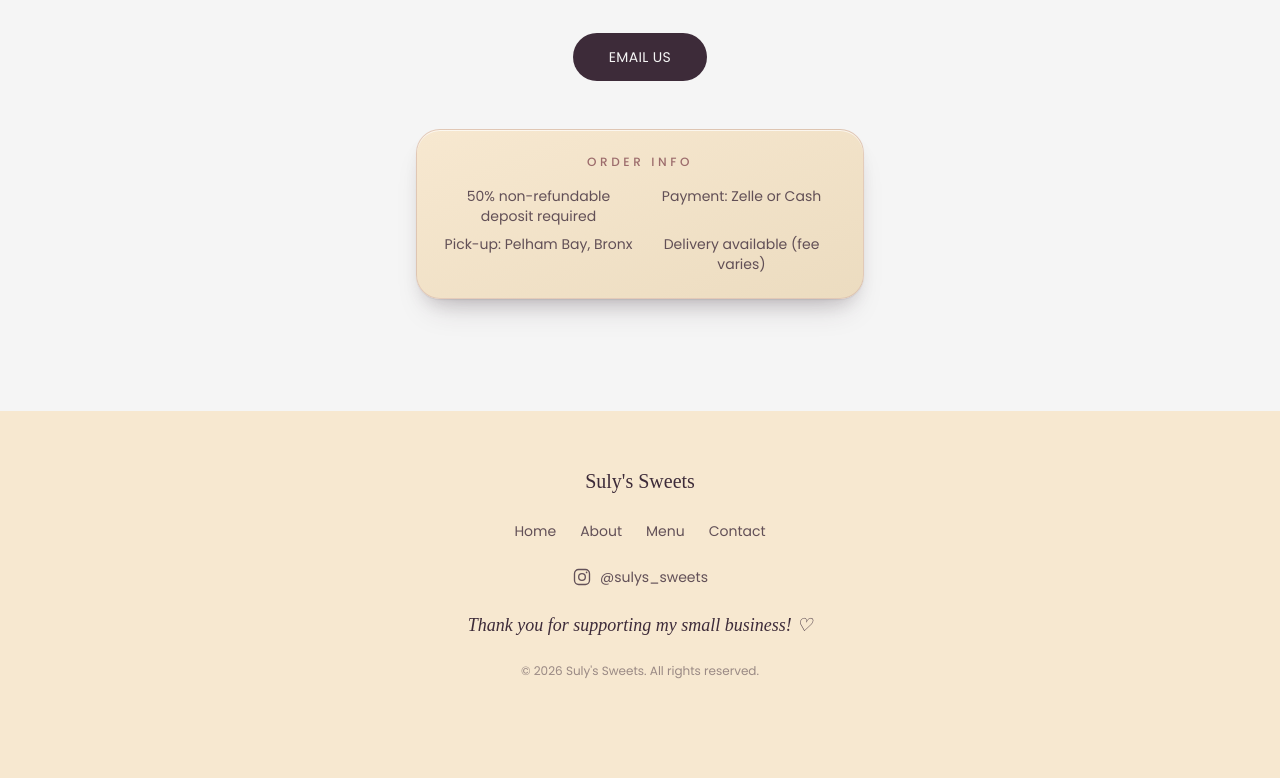
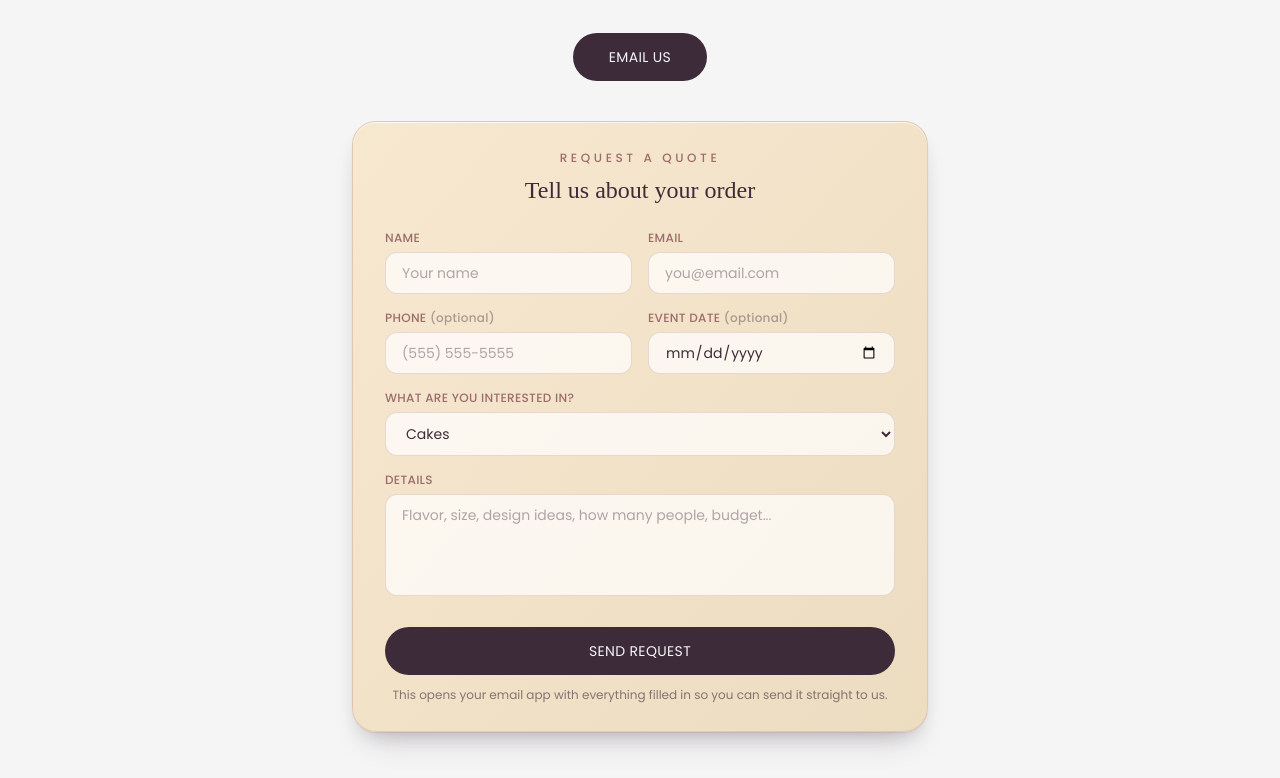
Before and after one commit to WebDesign-MultiMedia/SulysSweets, a React (Vite) app: page / in a window 1280 px wide. Shown: the part 3840-4618 px from the top of the page. Before the commit the page ends 4575 px from the top, so only its background shows below. Built offline with nearby package versions, Linux system fonts and the light colour scheme.

Commit message:
no 3d nomore

```diff
--- a/src/components/ContactSection.jsx
+++ b/src/components/ContactSection.jsx
@@ -1,4 +1,5 @@
 import Reveal from "./Reveal";
+import OrderForm from "./OrderForm";
 
 const orderInfo = [
   "50% non-refundable deposit required",
@@ -24,11 +25,15 @@ export default function ContactSection() {
 
         <Reveal delay={300}>
           <a
-            href="mailto:hello@sulyssweets.com"
+            href="mailto:sulyssweets24@gmail.com"
             className="mt-8 inline-flex items-center justify-center rounded-full bg-plum px-9 py-3.5 text-sm tracking-wide text-cream uppercase transition-transform duration-300 hover:-translate-y-0.5 hover:shadow-lg"
           >
             Email Us
           </a>
+        </Reveal>
+
+        <Reveal delay={350}>
+          <OrderForm />
         </Reveal>
 
         <Reveal
--- /dev/null
+++ b/src/components/OrderForm.jsx
@@ -0,0 +1,176 @@
+import { useState } from "react";
+
+const orderTypes = [
+  "Cakes",
+  "Cupcakes",
+  "Churro Cheesecake",
+  "9” Cheesecakes",
+  "Chocolate Covered Strawberries",
+  "Banana Loaf",
+  "Pies",
+  "Jellos / Gelatinas",
+  "Banana Pudding",
+  "Tiramisu",
+  "Other / Not sure yet",
+];
+
+const CONTACT_EMAIL = "sulyssweets24@gmail.com";
+
+const inputClass =
+  "w-full rounded-xl border border-mauve/30 bg-white/70 px-4 py-2.5 text-sm text-plum placeholder:text-plum/40 outline-none transition-colors focus:border-mauve-dark focus:bg-white";
+const labelClass = "mb-1.5 block text-xs font-medium tracking-wide text-mauve-dark uppercase";
+
+export default function OrderForm() {
+  const [values, setValues] = useState({
+    name: "",
+    email: "",
+    phone: "",
+    eventDate: "",
+    orderType: orderTypes[0],
+    details: "",
+  });
+  const [sent, setSent] = useState(false);
+
+  const handleChange = (field) => (e) => {
+    setValues((v) => ({ ...v, [field]: e.target.value }));
+  };
+
+  const handleSubmit = (e) => {
+    e.preventDefault();
+
+    const subject = `Quote request — ${values.orderType} for ${values.name}`;
+    const bodyLines = [
+      `Name: ${values.name}`,
+      `Email: ${values.email}`,
+      values.phone && `Phone: ${values.phone}`,
+      values.eventDate && `Event date: ${values.eventDate}`,
+      `Order type: ${values.orderType}`,
+      "",
+      "Details:",
+      values.details,
+    ].filter(Boolean);
+
+    const mailto = `mailto:${CONTACT_EMAIL}?subject=${encodeURIComponent(subject)}&body=${encodeURIComponent(bodyLines.join("\n"))}`;
+    window.location.href = mailto;
+    setSent(true);
+  };
+
+  return (
+    <form
+      onSubmit={handleSubmit}
+      className="mx-auto mt-10 max-w-xl rounded-3xl border border-mauve/30 bg-gradient-to-br from-ivory to-[#ecdcc0] px-6 py-7 text-left shadow-[0_1px_1px_rgba(61,43,57,0.08),0_10px_18px_-8px_rgba(61,43,57,0.18),0_20px_32px_-16px_rgba(61,43,57,0.25),inset_0_1px_0_rgba(255,255,255,0.7)] sm:px-8"
+    >
+      <p className="text-center text-xs font-medium tracking-[0.3em] text-mauve-dark uppercase">
+        Request a Quote
+      </p>
+      <h3 className="mt-2 text-center font-display text-2xl text-plum">
+        Tell us about your order
+      </h3>
+
+      <div className="mt-6 grid gap-4 sm:grid-cols-2">
+        <div>
+          <label className={labelClass} htmlFor="name">
+            Name
+          </label>
+          <input
+            id="name"
+            type="text"
+            required
+            value={values.name}
+            onChange={handleChange("name")}
+            className={inputClass}
+            placeholder="Your name"
+          />
+        </div>
+
+        <div>
+          <label className={labelClass} htmlFor="email">
+            Email
+          </label>
+          <input
+            id="email"
+            type="email"
+            required
+            value={values.email}
+            onChange={handleChange("email")}
+            className={inputClass}
+            placeholder="you@email.com"
+          />
+        </div>
+
+        <div>
+          <label className={labelClass} htmlFor="phone">
+            Phone <span className="normal-case text-plum/40">(optional)</span>
+          </label>
+          <input
+            id="phone"
+            type="tel"
+            value={values.phone}
+            onChange={handleChange("phone")}
+            className={inputClass}
+            placeholder="(555) 555-5555"
+          />
+        </div>
+
+        <div>
+          <label className={labelClass} htmlFor="eventDate">
+            Event date <span className="normal-case text-plum/40">(optional)</span>
+          </label>
+          <input
+            id="eventDate"
+            type="date"
+            value={values.eventDate}
+            onChange={handleChange("eventDate")}
+            className={inputClass}
+          />
+        </div>
+
+        <div className="sm:col-span-2">
+          <label className={labelClass} htmlFor="orderType">
+            What are you interested in?
+          </label>
+          <select
+            id="orderType"
+            value={values.orderType}
+            onChange={handleChange("orderType")}
+            className={inputClass}
+          >
+            {orderTypes.map((type) => (
+              <option key={type} value={type}>
+                {type}
+              </option>
+            ))}
+          </select>
+        </div>
+
+        <div className="sm:col-span-2">
+          <label className={labelClass} htmlFor="details">
+            Details
+          </label>
+          <textarea
+            id="details"
+            required
+            rows={4}
+            value={values.details}
+            onChange={handleChange("details")}
+            className={`${inputClass} resize-none`}
+            placeholder="Flavor, size, design ideas, how many people, budget..."
+          />
+        </div>
+      </div>
+
+      <button
+        type="submit"
+        className="mt-6 w-full rounded-full bg-plum px-9 py-3.5 text-sm tracking-wide text-cream uppercase transition-transform duration-300 hover:-translate-y-0.5 hover:shadow-lg"
+      >
+        Send Request
+      </button>
+
+      <p className="mt-3 text-center text-xs text-plum/60">
+        {sent
+          ? "Opening your email app with your request filled in — just hit send!"
+          : "This opens your email app with everything filled in so you can send it straight to us."}
+      </p>
+    </form>
+  );
+}
```
